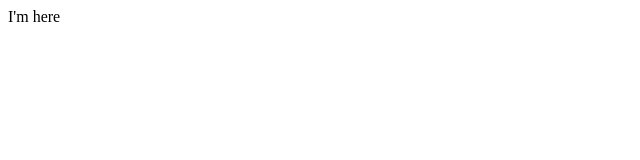
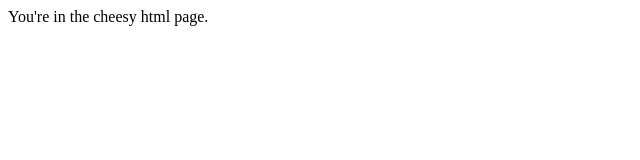
Before and after one commit to rDevelop/rDevelop.github.io, a plain HTML site: page index.html in a window 1280 px wide. Shown: the whole page, without its empty margins (0-640 px from the left). Drawn offline with Linux system fonts and the light colour scheme.

Commit message:
Update index.html

```diff
--- a/index.html
+++ b/index.html
@@ -1,6 +1,6 @@
 <html>
 <body>
-<p> I'm here
+<p> You're in the cheesy html page.
 
 </body>
 </html>
```
